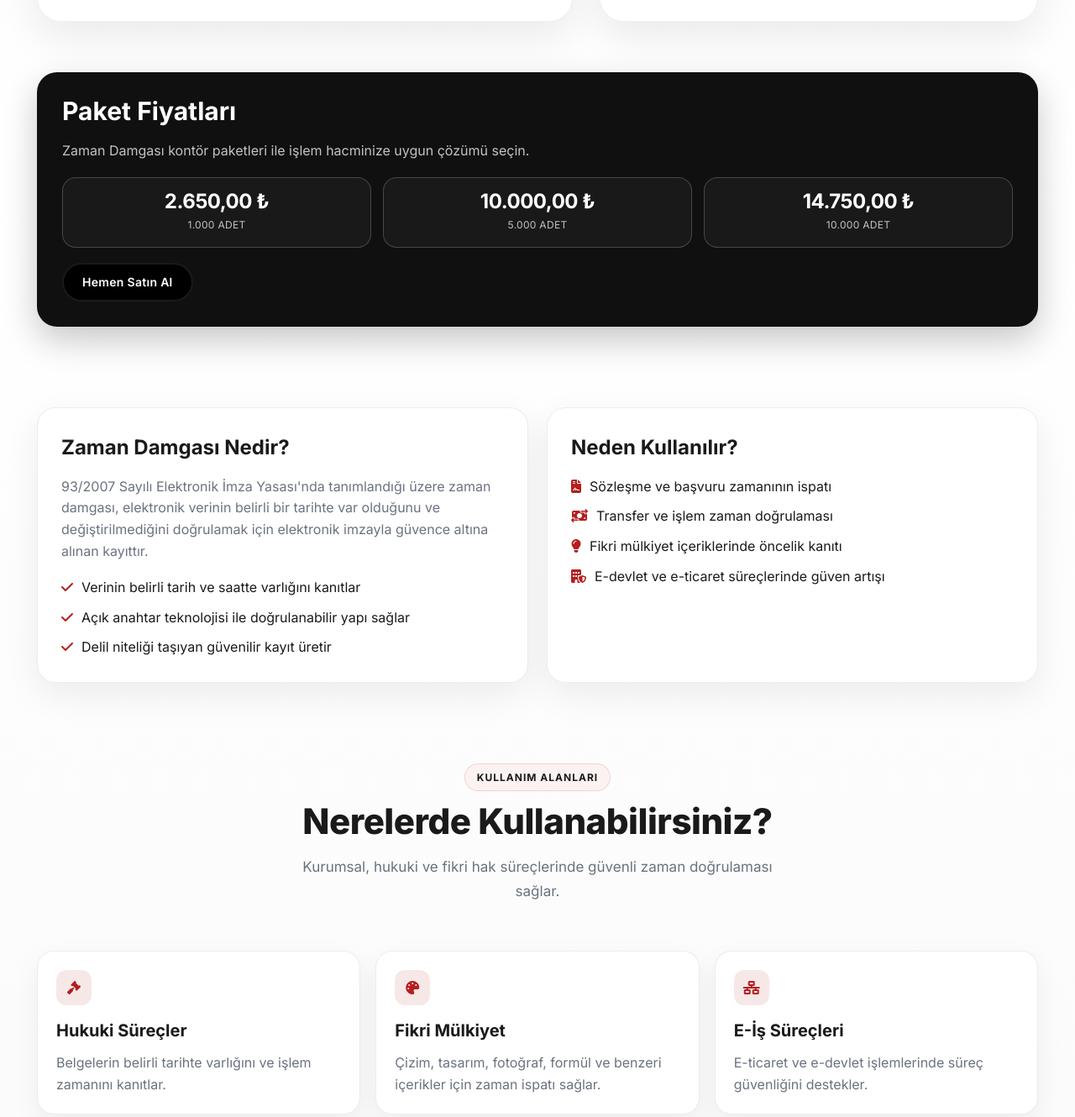
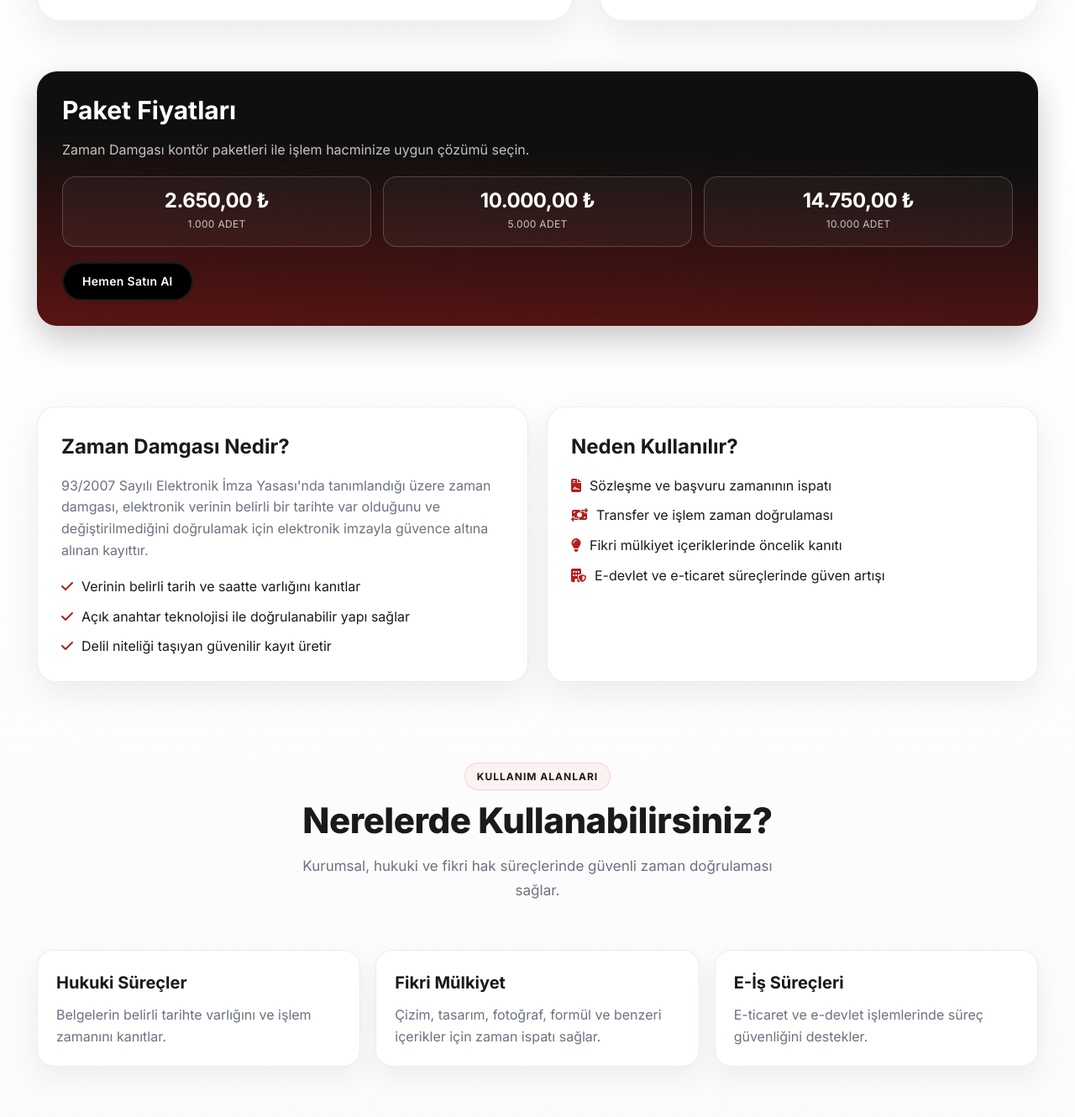
Before and after one commit to Neginadg/e-imzakibris-redesign, a plain HTML site: page products/timestamp.html in a window 1280 px wide. Shown: the part 664-1994 px from the top of the page at 84% size. Drawn offline with Linux system fonts and the light colour scheme.

Commit message:
time stamp page updated

```diff
--- a/assets/css/style.css
+++ b/assets/css/style.css
@@ -2636,8 +2636,7 @@ time {
 }
 
 .value-card i,
-.contact-card i,
-.highlight-card i {
+.contact-card i {
   width: 42px;
   height: 42px;
   border-radius: 12px;
@@ -2687,7 +2686,8 @@ time {
 }
 
 .product-banner {
-  background: #101010;
+  background: #9b2c2a;
+  background: linear-gradient(2deg, rgba(89, 20, 19, 1) 0%, rgba(15, 15, 15, 1) 67%);
   color: #fff;
   border-radius: 24px;
   padding: 30px;
--- a/products/timestamp.html
+++ b/products/timestamp.html
@@ -208,7 +208,7 @@
         </div>
 
         <div class="page-hero__media timestamp-hero-media" data-animate="fade-left">
-          <img src="../assets/img/zaman2.jpg" alt="Zaman damgası görseli" class="timestamp-hero-image" />
+          <img src="../assets/img/zaman.png" alt="Zaman damgası görseli" class="timestamp-hero-image" />
         </div>
       </div>
 
@@ -276,17 +276,14 @@
 
         <div class="product-highlights" style="grid-template-columns:repeat(3,minmax(0,1fr));" data-animate="fade-up">
           <article class="highlight-card">
-            <i class="fa-solid fa-gavel"></i>
             <h4>Hukuki Süreçler</h4>
             <p>Belgelerin belirli tarihte varlığını ve işlem zamanını kanıtlar.</p>
           </article>
           <article class="highlight-card">
-            <i class="fa-solid fa-palette"></i>
             <h4>Fikri Mülkiyet</h4>
             <p>Çizim, tasarım, fotoğraf, formül ve benzeri içerikler için zaman ispatı sağlar.</p>
           </article>
           <article class="highlight-card">
-            <i class="fa-solid fa-network-wired"></i>
             <h4>E-İş Süreçleri</h4>
             <p>E-ticaret ve e-devlet işlemlerinde süreç güvenliğini destekler.</p>
           </article>
```
Also changed, not shown: index.html (+9 -9 lines), support/tsonlineapplication.html (+1 -1 lines), assets/img/zaman.jpg (deleted), assets/img/zaman.png (added), assets/img/zaman2.jpg (deleted).
